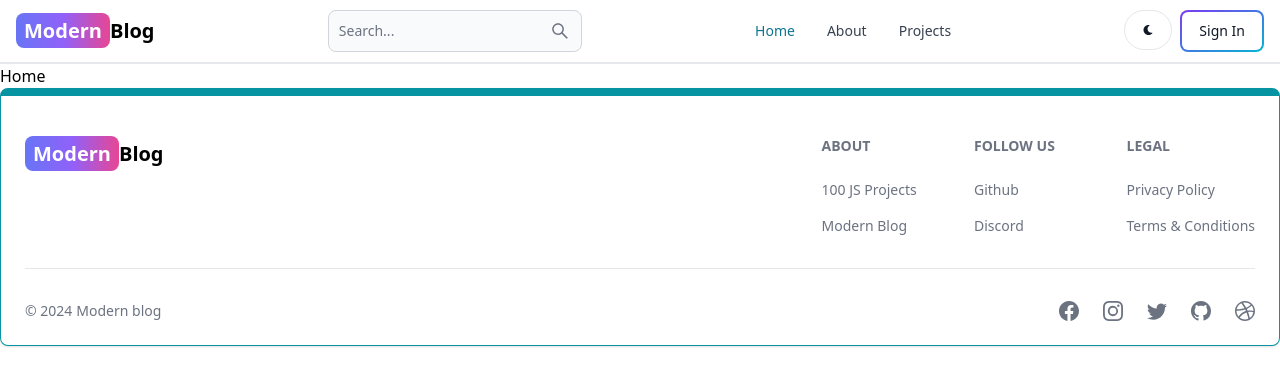
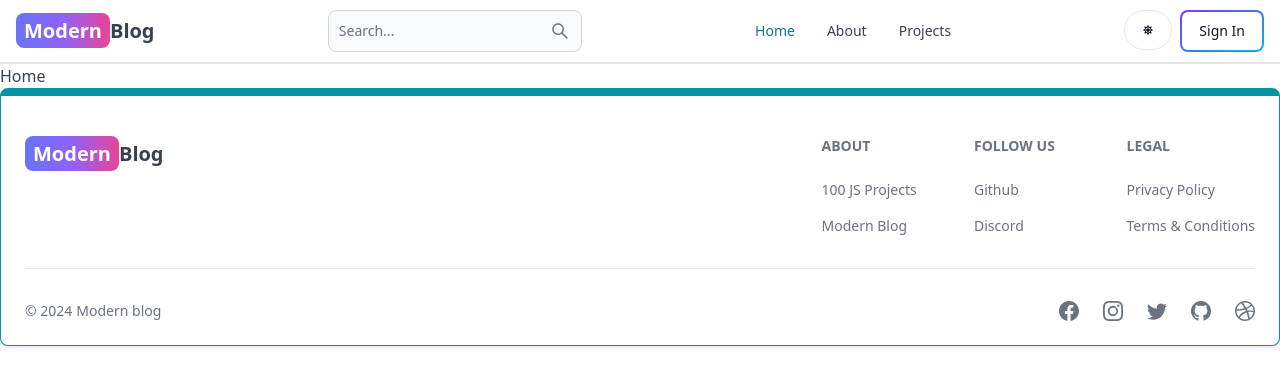
Before and after one commit to Ocieeee/mern-blog-web, a React (Vite) app in the folder client/: page / in a window 1280 px wide. Shown: the top 386 px of the page. Built offline with nearby package versions, Linux system fonts and the light colour scheme.

Commit message:
complete dark mode functionality

```diff
--- a/client/src/components/Header.jsx
+++ b/client/src/components/Header.jsx
@@ -1,12 +1,15 @@
 import { Avatar, Button, Dropdown, Navbar, TextInput } from 'flowbite-react';
 import { Link, useLocation } from 'react-router-dom';
 import { AiOutlineSearch } from 'react-icons/ai';
-import { FaMoon } from 'react-icons/fa';
-import { useSelector } from 'react-redux';
+import { FaMoon, FaSun } from 'react-icons/fa';
+import { useSelector, useDispatch } from 'react-redux';
+import { toggleTheme } from '../redux/theme/themeSlice';
 
 export default function Header() {
   const path = useLocation().pathname;
+  const dispatch = useDispatch();
   const { currentUser } = useSelector((state) => state.user);
+  const { theme } = useSelector((state) => state.theme);
   return (
     <Navbar className='border-b-2'>
       <Link
@@ -30,8 +33,13 @@
         <AiOutlineSearch />
       </Button>
       <div className='flex gap-2 md:order-2'>
-        <Button className='w-12 h-10 hidden sm:inline' color='gray' pill>
-          <FaMoon />
+        <Button
+          className='w-12 h-10 hidden sm:inline'
+          color='gray'
+          pill
+          onClick={() => dispatch(toggleTheme())}
+        >
+          {theme === 'light' ? <FaSun /> : <FaMoon />}
         </Button>
         {currentUser ? (
           <Dropdown
@@ -43,7 +51,9 @@
           >
             <Dropdown.Header>
               <span className='block text-sm'>@{currentUser.username}</span>
-              <span className='block text-sm font-medium truncate'>{currentUser.email}</span>
+              <span className='block text-sm font-medium truncate'>
+                {currentUser.email}
+              </span>
             </Dropdown.Header>
             <Link to={'/dashboard?tab=profile'}>
               <Dropdown.Item>Profile</Dropdown.Item>
--- /dev/null
+++ b/client/src/components/ThemeProvider.jsx
@@ -0,0 +1,12 @@
+import { useSelector } from 'react-redux';
+
+export default function ThemeProvider({ children }) {
+  const { theme } = useSelector((state) => state.theme);
+  return (
+    <div className={theme}>
+      <div className='bg-white text-gray-700 dark:text-gray-200 dark:bg-[rgb(16,23,42)] min-h-screen'>
+        {children}
+      </div>
+    </div>
+  );
+}
--- a/client/src/main.jsx
+++ b/client/src/main.jsx
@@ -1,14 +1,18 @@
+import React from 'react';
 import ReactDOM from 'react-dom/client';
 import App from './App.jsx';
 import './index.css';
-import { store , persistor} from './redux/store.js';
+import { store, persistor } from './redux/store.js';
 import { Provider } from 'react-redux';
 import { PersistGate } from 'redux-persist/integration/react';
+import ThemeProvider from './components/ThemeProvider.jsx';
 
 ReactDOM.createRoot(document.getElementById('root')).render(
   <PersistGate persistor={persistor}>
     <Provider store={store}>
-      <App />
+      <ThemeProvider>
+        <App />
+      </ThemeProvider>
     </Provider>
   </PersistGate>
 );
--- a/client/src/redux/store.js
+++ b/client/src/redux/store.js
@@ -2,9 +2,11 @@
 import userReducer from './user/userSlice';
 import { persistReducer, persistStore } from 'redux-persist';
 import storage from 'redux-persist/lib/storage';
+import themeReducer from './theme/themeSlice.js'
 
 const rootReducer = combineReducers({
   user: userReducer,
+  theme: themeReducer,
 });
 
 const persistConfig = {
--- /dev/null
+++ b/client/src/redux/theme/themeSlice.js
@@ -0,0 +1,19 @@
+import {createSlice} from '@reduxjs/toolkit';
+
+const initialState = {
+    theme: 'light',
+};
+
+const themeSlice = createSlice({
+    name: 'theme',
+    initialState,
+    reducers: {
+        toggleTheme: (state) => {
+            state.theme = state.theme === 'light' ? 'dark' : 'light';
+        },
+        }
+});
+
+export const {toggleTheme} = themeSlice.actions;
+
+export default themeSlice.reducer;
```
